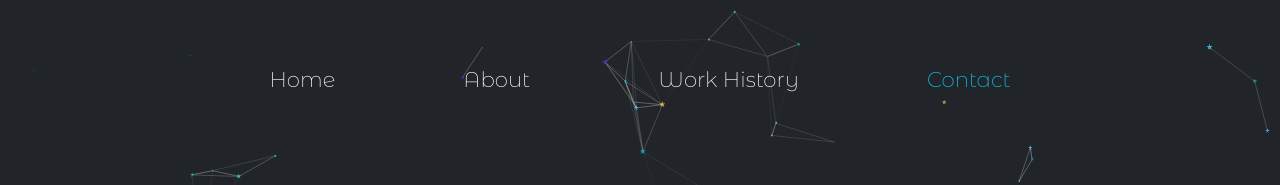
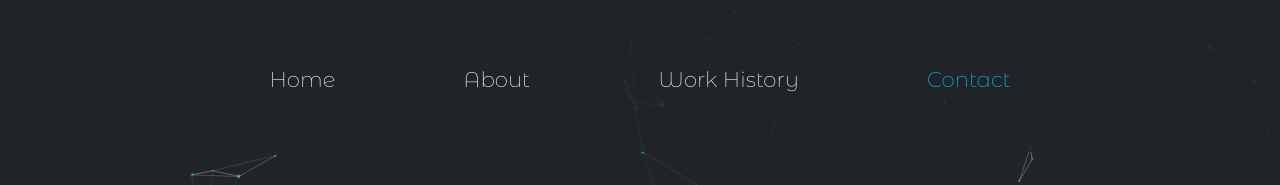
Before and after one commit to hemalawati/hemalawati.github.io, a plain HTML site: page index.html in a window 1280 px wide. Shown: the top 185 px of the page. Drawn offline with nearby package versions, Linux system fonts and the light colour scheme.

Commit message:
ninth commit

```diff
--- a/less/style.less
+++ b/less/style.less
@@ -103,6 +103,8 @@ footer {
 
 	.navbar-collapse {
 		justify-content: center;
+		background-color: rgb(33, 37, 41);
+		opacity: 0.9;
 	}
 }
 
```
Also changed, not shown: css/style.css.
